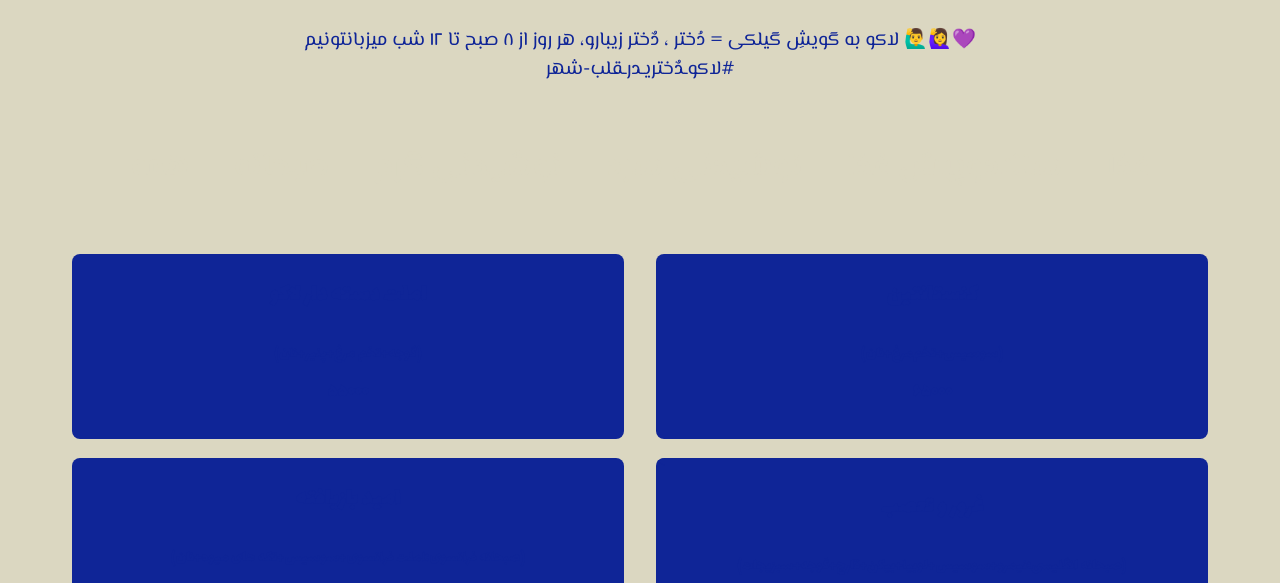
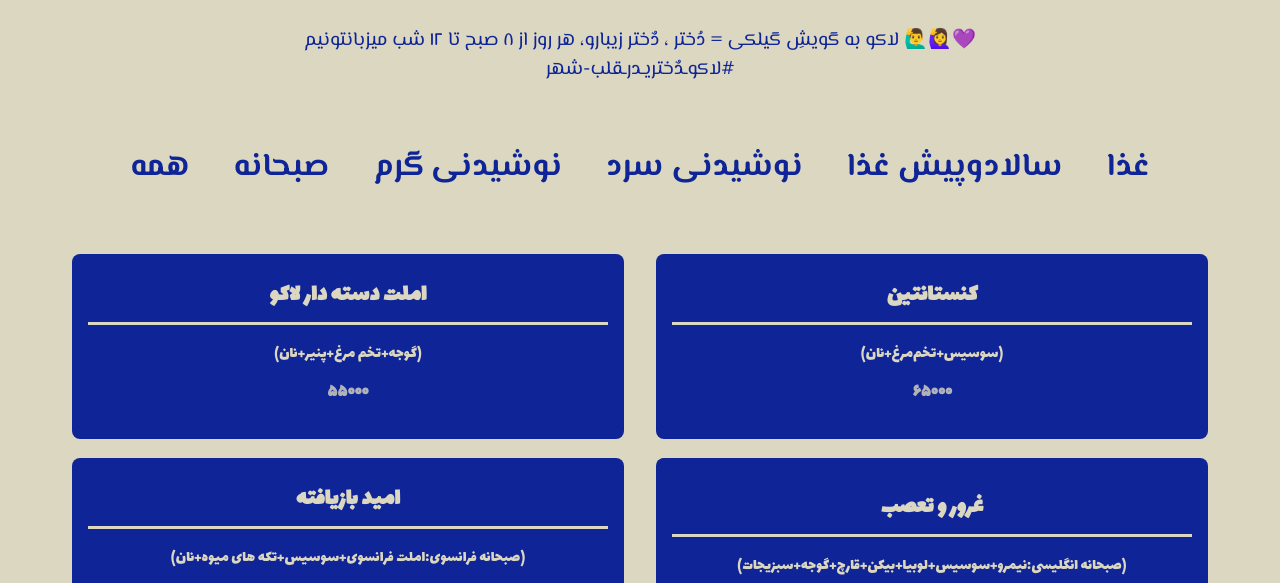
Before and after one commit to MaedePanahi/Menu-JS-, a plain HTML site: page index.html in a window 1280 px wide. Shown: the part 182-765 px from the top of the page. Drawn offline with Linux system fonts and the light colour scheme; a web font is replaced by a local one.

Commit message:
Update style

```diff
--- a/src/style.css
+++ b/src/style.css
@@ -55,7 +55,7 @@ body{
     font-weight: 600;
     background: none;
     border: none;
-    color: #dbd7c1;
+    color: #0f2597;
     display: block;
     margin: 0 1rem;
     cursor: pointer;
@@ -81,7 +81,7 @@ body{
     opacity: 0.8;
 }
 .active-btn{
-    color: #dbd7c1;
+    color: #0f2597;
 }
 .food-items{
     margin: 2rem 4rem;
@@ -105,27 +105,27 @@ body{
 }
 .food-name{
     font-family: var(--Lalezar);
-    color: #0f2597;
+    color: #dbd7c1;
     font-weight: 900;
     text-transform: capitalize;
 }
 .line{
     width: 100%;
     height: 3px;
-    background: #0f2597;
+    background: #dbd7c1;
 }
 .food-price{
     padding: 0.4rem;
     font-weight: 700;
     opacity: 0.8;
-    color: #0f2597;
+    color: #dbd7c1;
     font-family: var(--Lalezar);
 }
 .category{
     padding-top: 0.2rem;
     font-size: 1rem;
     font-weight: 300;
-    color: #0f2597;
+    color: #dbd7c1;
     font-family: var(--Lalezar);
     line-height: 1.2;
 }
```
